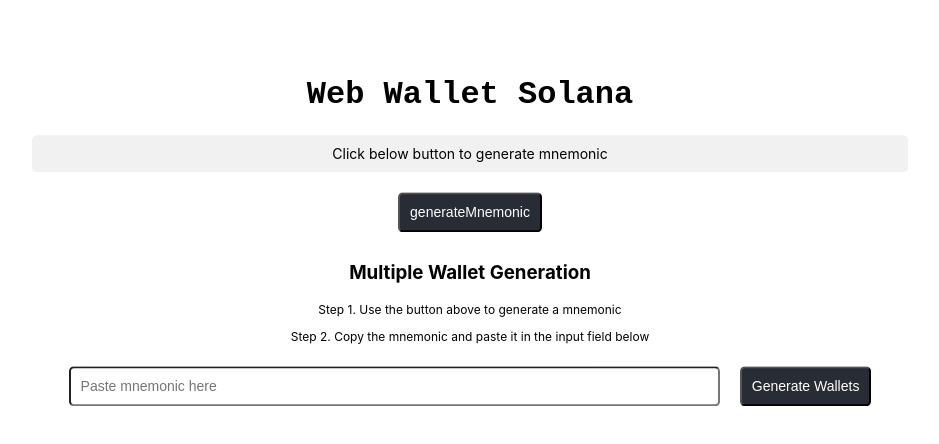
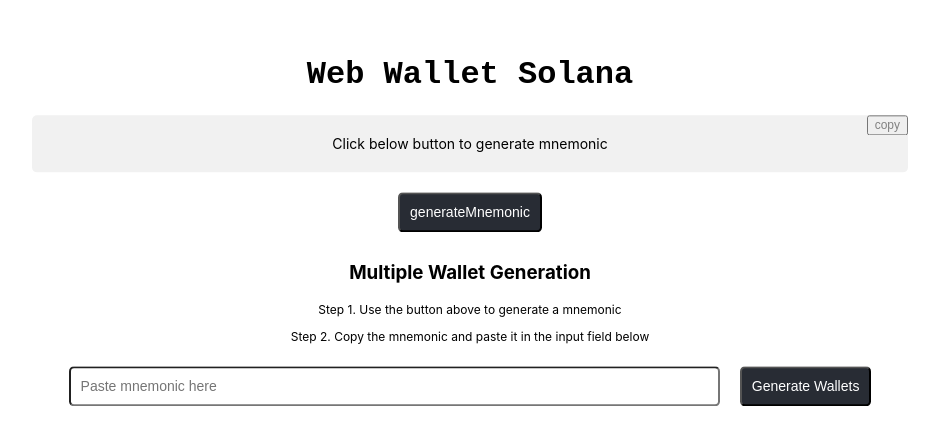
Before and after one commit to Rahul-Bhati/solana-web-wallet, a React (Create React App) app: page / in a window 1280 px wide. Shown: the part 164-608 px from the top of the page, without its empty margins (170-1109 px from the left). Built offline with nearby package versions, Linux system fonts and the light colour scheme.

Commit message:
adding copy button and other styling

```diff
--- a/src/App.css
+++ b/src/App.css
@@ -102,11 +102,11 @@
 
 @media screen and (max-width: 600px) {
   .App {
-    width: 90%;
+    width: 100%;
   }
 
-  .wallet {
-    font-size: 2vw;
+  .mul_wallet p {
+    font-size: 3vw;
   }
 
 }
--- a/src/App.js
+++ b/src/App.js
@@ -66,27 +66,66 @@
     getBalance();
   };
 
+  const copyTextAndSHowMsg = () => {
+    if (mnemonic !== "") {
+      navigator.clipboard
+        .writeText(mnemonic)
+        .then(() => {
+          // alert("Mnemonic copied to clipboard!");
+          // show copied text for 2 seconds on cursor position
+          const copied = document.createElement("div");
+          copied.style.position = "absolute";
+
+          // it should be absolute to p tag
+
+          copied.style.top = "0";
+          copied.style.right = "0";
+          copied.style.backgroundColor = "black";
+          copied.style.color = "white";
+          copied.style.padding = "5px";
+          copied.style.fontSize = "10px";
+          copied.style.borderRadius = "5px";
+          copied.style.zIndex = "999";
+          copied.innerText = "copied!";
+          document.getElementById("mnemo").appendChild(copied);
+          setTimeout(() => {
+            copied.remove();
+          }, 2000);
+        })
+        .catch((err) => {
+          console.error("Failed to copy mnemonic: ", err);
+        });
+    }
+  };
+
   return (
     <>
       <div className="App">
         <h1>Web Wallet Solana</h1>
         <p
           id="mnemo"
-          style={{ background: "#f1f1f1", cursor: "pointer" }}
-          onClick={() => {
-            if (mnemonic !== "") {
-              navigator.clipboard
-                .writeText(mnemonic)
-                .then(() => {
-                  alert("Mnemonic copied to clipboard!");
-                })
-                .catch((err) => {
-                  console.error("Failed to copy mnemonic: ", err);
-                });
-            }
+          style={{
+            background: "#f1f1f1",
+            position: "relative",
+            padding: "20px",
           }}
         >
           {mnemonic ? mnemonic : "Click below button to generate mnemonic"}
+
+          <button
+            style={{
+              position: "absolute",
+              top: "0",
+              right: "0",
+              fontWeight: "400",
+              color: "gray",
+              fontSize: "12px",
+              cursor: "pointer",
+            }}
+            onClick={copyTextAndSHowMsg}
+          >
+            copy
+          </button>
         </p>
         <button onClick={generateMne} className="btn">
           generateMnemonic
@@ -104,7 +143,7 @@
           <button className="btn" onClick={genMultipleWallet}>
             Generate Wallets
           </button>
-          <div>
+          <div style={{ padding: "10px 20px" }} className="mul_wallet">
             {wallets.map((wallet, index) => (
               <div key={wallet}>
                 <div className="display_wallet">
@@ -122,15 +161,6 @@
                 <hr />
               </div>
             ))}
-            {/* {wallets.map((wallet, index) => (
-              <div key={wallet} className="display_wallet">
-                <p className="wallet">{wallet}</p>
-                <button className="btn" onClick={getBalance}>
-                  Balance
-                </button>
-                {balance ? <p className="wallet">Balance {balance}</p> : null}
-              </div>
-            ))} */}
           </div>
         </div>
       </div>
```
